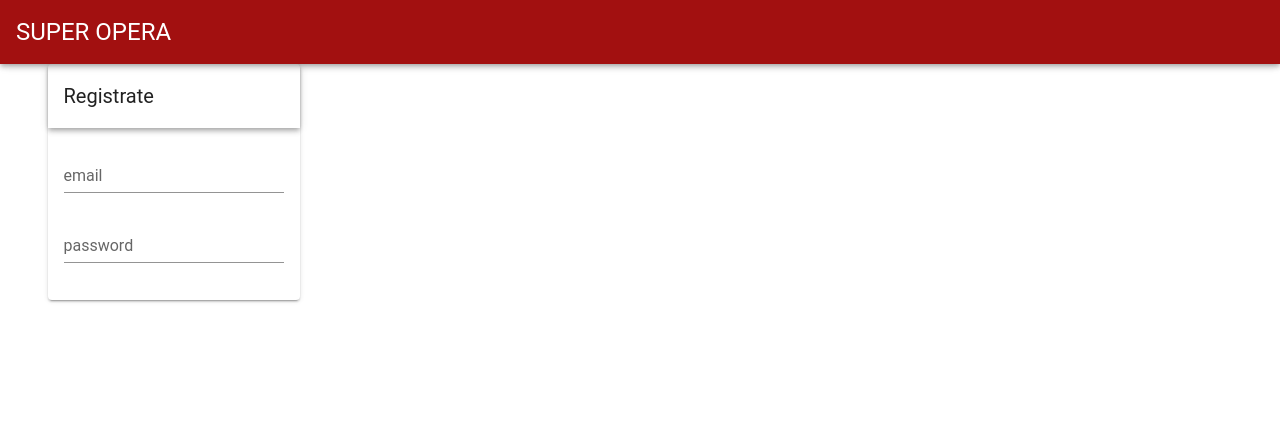
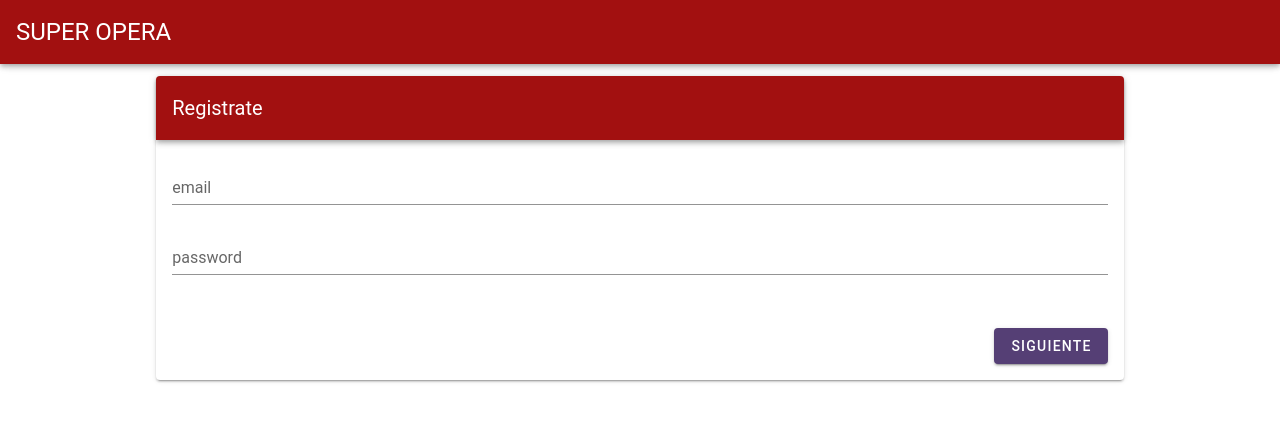
Before and after one commit to JaviFS97/Curso-vue, a Vue app: page / in a window 1280 px wide. Shown: the top 422 px of the page. Built offline with nearby package versions, Linux system fonts and the light colour scheme; a small style sheet from the web is missing.

Commit message:
Cap. 55 - Formulario registro. Terminado el formulario de registro. Aun no hay funcionalidad, pero ya estan las paginas que se van a rellenar.

```diff
--- a/src/App.vue
+++ b/src/App.vue
@@ -17,10 +17,10 @@
 </template>
 
 <script>
-  import Home from './views/Home.vue'
+  //import Home from './views/Home.vue'
   import Registro from './views/usuario/Registro.vue'
   export default {
-    components : {Home, Registro},
+    components : {Registro},
     name: 'App',
     data: () => ({
       titulo : 'Super Opera',
--- a/src/views/usuario/Registro.vue
+++ b/src/views/usuario/Registro.vue
@@ -1,7 +1,9 @@
 <template>
-    <v-row justify-center align-center>
-        <v-card>
-            <v-toolbar>
+    <v-layout justify-center="" align-center>
+        <v-flex sm10>
+            <v-slide-y-transition mode="out-in">
+                <v-card v-if="vista==1" :key="1">
+                    <v-toolbar color="primary" dark card>
                         <v-toolbar-title>
                             Registrate
                         </v-toolbar-title>
@@ -10,6 +12,63 @@
                         <v-text-field label="email"></v-text-field>
                         <v-text-field label="password" type="password"></v-text-field>
                     </v-card-text>
+                    <v-card-text>
+                        <v-layout justify-end>
+                            <v-btn @click="vista++" color="secondary">Siguiente</v-btn>
+                        </v-layout>
+
+                    </v-card-text>
                 </v-card>
-    </v-row>
+
+                <v-card v-if="vista==2" :key="2">
+                    <v-toolbar color="primary" dark card>
+                        <v-toolbar-title>
+                            Ingresa tu nombre y apellidos
+                        </v-toolbar-title>
+                    </v-toolbar>
+                    <v-card-text>
+                        <v-text-field label="Nombre"></v-text-field>
+                        <v-text-field label="Apellidos" type="password"></v-text-field>
+                    </v-card-text>
+                    <v-card-text>
+                        <v-layout justify-end>
+                            <v-btn @click="vista++" color="secondary">Siguiente</v-btn>
+                        </v-layout>
+                    </v-card-text>
+                </v-card>
+
+                <v-card v-if="vista==3" :key="3">
+                    <v-toolbar color="primary" dark card>
+                        <v-toolbar-title>
+                            Ingresa tu fecha de nacimiento
+                        </v-toolbar-title>
+                    </v-toolbar>
+                    <v-card-text>
+                        <v-layout justify-center>
+                            <v-date-picker v-model="fechaNacimiento" locale="es-co"></v-date-picker>
+                        </v-layout >
+                    </v-card-text>
+                    <v-card-text>
+                        <v-layout justify-end>
+                            <v-btn @click="vista++" color="secondary">Registrarse</v-btn>
+                        </v-layout>
+                    </v-card-text>
+                </v-card>
+
+
+            </v-slide-y-transition>
+        </v-flex>
+    </v-layout>
 </template>
+
+<script>
+    export default {
+
+        data() {
+            return {
+                vista: 1,
+                fechaNacimiento: null,
+            }
+        }
+    }
+</script>
```
Lines whose indentation alone changed are shown as unchanged.
